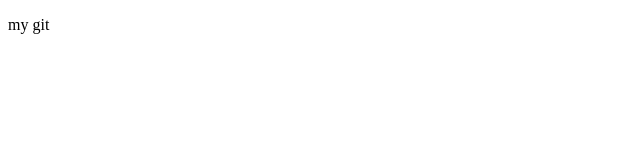
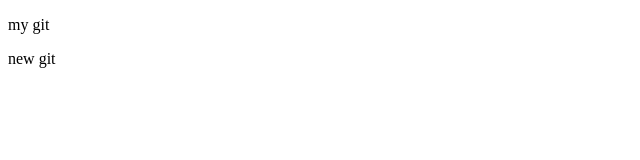
Before and after one commit to hagai742/cmiyc, a plain HTML site: page index.html in a window 1280 px wide. Shown: the full height of the page, 0-640 px from the left. Drawn offline with Linux system fonts and the light colour scheme.

Commit message:
Update index.html

```diff
--- a/index.html
+++ b/index.html
@@ -9,8 +9,9 @@
 </head>
 <body>
 
-<div>
+<div >
     <p>my git</p>
+    <p> new git</p>
 </div>
 
 
```
